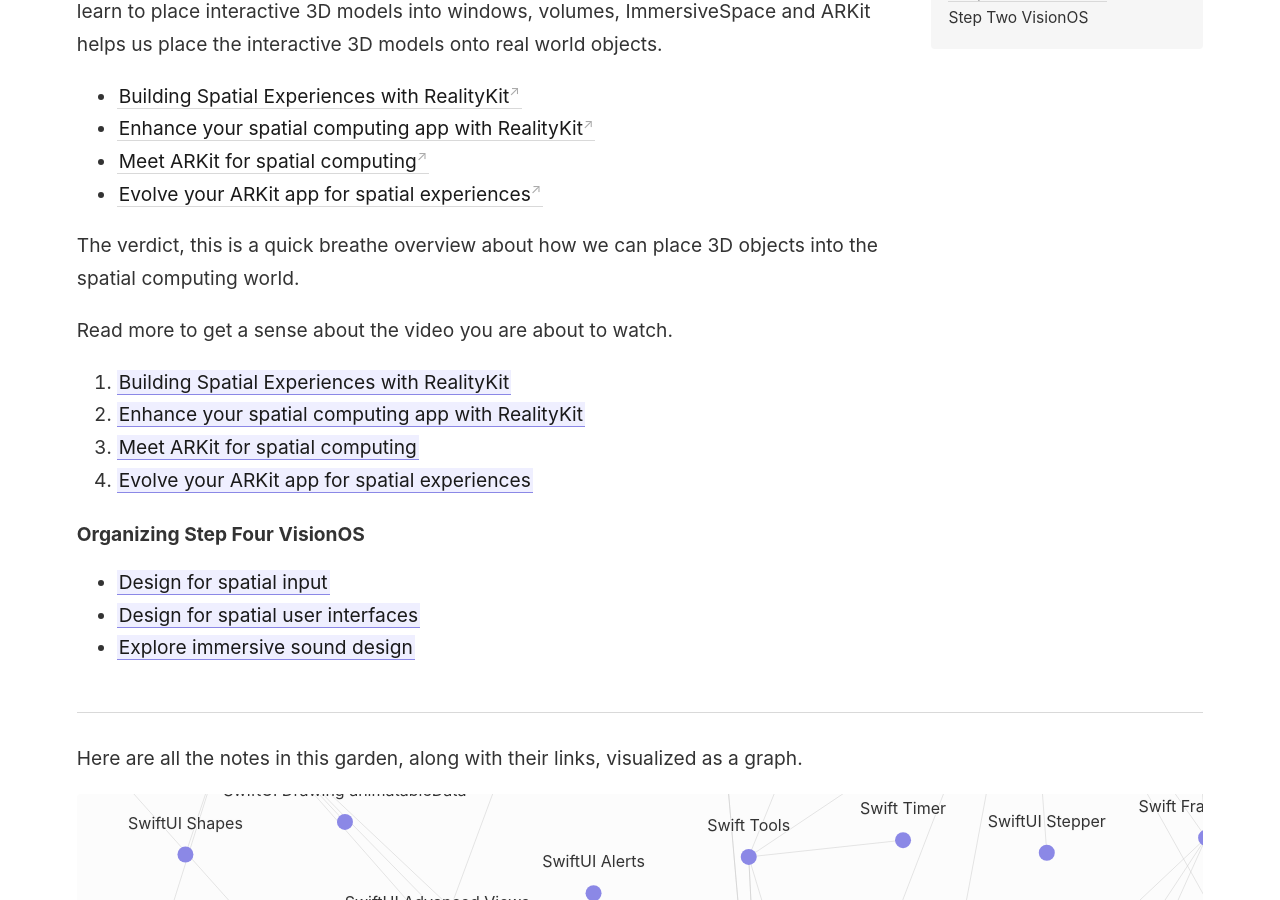
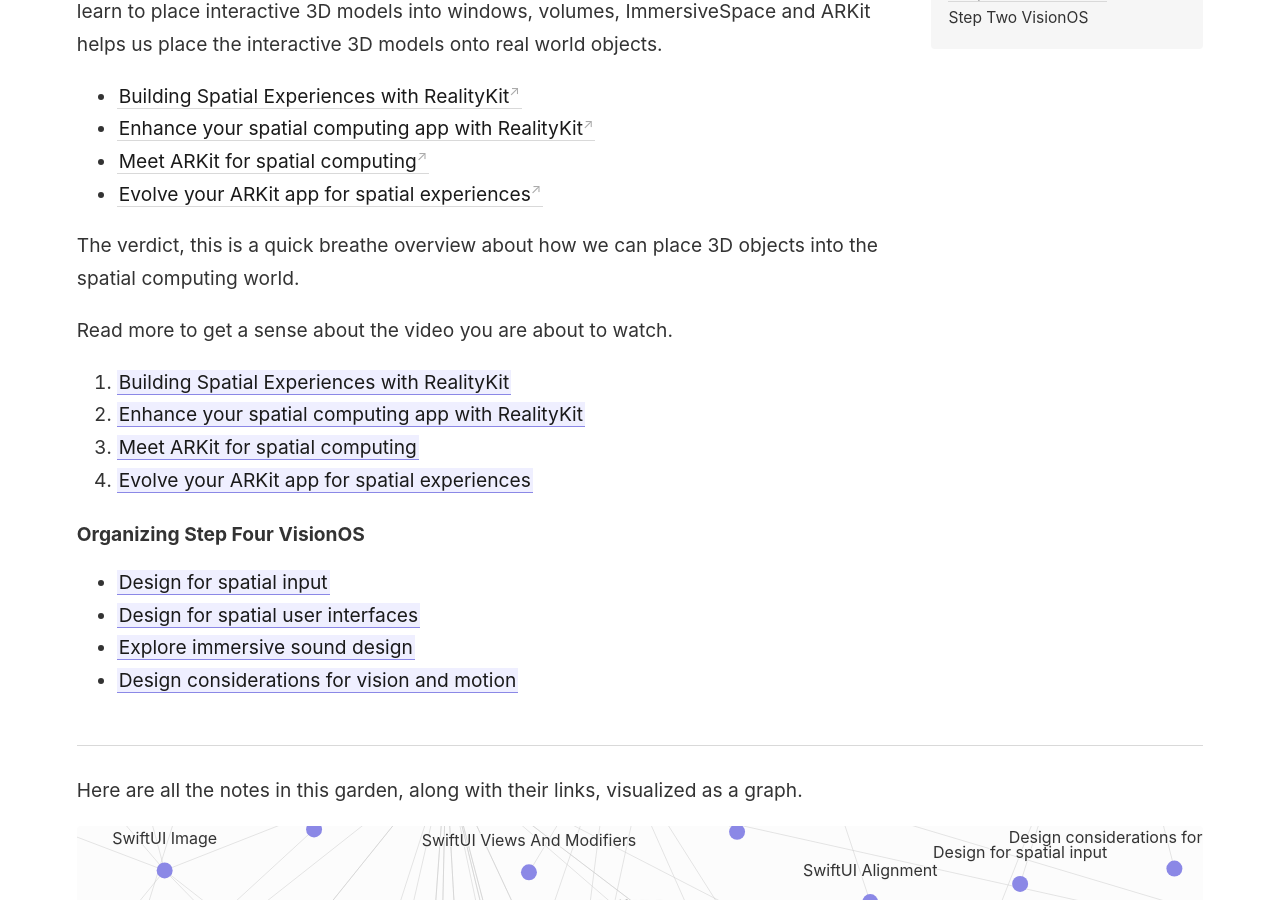
Before and after one commit to ahrchen/digital-garden-knowselfdaily, a Jekyll site: the page built from _notes/VisionOS/Step Three in VisionOS/Step Three VisionOS.md, in a window 1280 px wide and 900 px high, scrolled down 365 px. Built offline with Jekyll 4.4.1, drawn with Linux system fonts in a browser that asks for light colours; part of the change alters nothing that is shown; some of the changed text lies outside the part shown.

Commit message:
Design considerations for vision and motion

```diff
--- /dev/null
+++ b/_notes/VisionOS/Step Four in VisionOS/Design considerations for vision and motion.md
@@ -0,0 +1,112 @@
+---
+title: Design considerations for vision and motion
+---
+
+### [Design considerations for vision and motion](https://developer.apple.com/videos/play/wwdc2023/10078/)
+
+This video provides several key tips on good vision and motion. Design engaging immersive experiences for visionOS that respect the limitations of human vision and motion perception. We'll show you how you can use depth cues, contrast, focus, and motion to keep people comfortable as they enjoy your apps and games.
+
+
+#### Visual depth cues
+
+- Your content needs to give the viewer the right visual depth clues, as well-designed 3D content helps the brain to perceive depth
+    - Vision comfort requires agreement between the depth intended by you and the depth perceived by the viewer
+    - The brain relies on the eye muscles to converge the line of sight and fixate the eyes at the image depth to perceive a single image.
+        -  it needs correct visual depth cues to converge the eyes correctly
+        -  ![](https://www.wwdcnotes.com/images/notes/wwdc23/10078/Eyes_Converge.jpeg)
+- How to use image cues to maintain vision comfort
+    - Color perception helps us recognize familiar size cues from previous experiences.
+    - Blur gives a sense of depth
+    - The relative size of an image can be used to provide depth information. The larger is the closer.
+    - Gentle motion can help to figure out how far away you need to look.
+    - Missing visual depth cues can be added with a background, light and shadow, occlusion, and texture density
+- The more conflicting cues, suggest more vision discomfort
+    - Correct visual cues that can be confusing, like repeating patterns
+    - You can avoid double vision by using smaller pieces of the pattern or breaking up the pattern with another design
+    - ![](https://www.wwdcnotes.com/images/notes/wwdc23/10078/Patterns.jpeg)
+
+- Warning If you decide to create stereo video content manually, it is extremely important to have the correct depth cues and also the correct disparity for each eye
+- <img src="/assets/Manual_stereo_video_content_cues.png"/>
+
+
+#### Content parameters
+
+- Parameters that reduce effort
+
+    - Depth
+        - Content that requires the eyes to be fixed for a long time, like reading, is most comfortable when it is placed farther than arms-length distance
+        - Allow the content depth to be adjusted
+        - Reserve content closest to the viewer for momentary visual effort experiences or for inviting direct interaction
+        - Use visual cues, transparency/blur
+
+    - Size and contrast
+        - Content size and contrast should match the particular visual experience you are designing to allow for vision comfort For example:
+            - Higher contrast for reading text
+            - Lower contrast, transparency, or blur to redirect visual attention elsewhere
+            - Choose the right font size, window size, and depth for long reading. Doing this will make it easy to read without having to move your head or body
+            - ![](https://www.wwdcnotes.com/images/notes/wwdc23/10078/Font_Window_Size.png)
+        - When a large portion of the field of view is dark, slow down the transition to a bright scene to give time to the eye for brightness adaptation
+
+
+#### Eye effort
+
+- Minimize Eye Comfort
+    - Position
+        - It's most comfortable for people to look downwards or left and right
+        - Upward and diagonal eye rotation takes the most eye-muscle effort
+        - ![](https://www.wwdcnotes.com/images/notes/wwdc23/10078/Eye_Effort.jpeg)
+
+    - Reading
+        - Content requiring extended reading or elongated target fixations should be placed towards the center and slightly below line of sight
+
+    - Reduce eye rotation
+        - Center the objects
+        - Minimize time needed for eye rotation
+        - Design for natural breaks in your experience to allow the person's eyes to rest
+
+#### Motion of virtual objects
+
+- You might feel motion discomfort like dizziness or an upset stomach when the visual system information doesn't match the vestibular system
+
+    - Note > Well-designed content enables the brain to perceive the world as stationary
+        - Providing a sense of stability
+
+- When virtual objects, cover a large part of the field of view and move, the viewer's brain might interpret the visual motion of the objects as if the viewer themself is moving
+    - This upsets the vestibular system, because you feel like you are moving visually, but the vestibular system does not.
+    - Resolve by making the objects semitransparent when they move, so the passthrough content is clearly visible during the motion
+
+#### Head-locked content
+
+**Warning** When possible, avoid content that is anchored to the user's head
+
+- If head-locked views are necessary:
+    - Consider using a smaller window near the center of the view and farther away from the person
+    - Use a lazy-follow animation
+
+#### Motion in window
+
+- When a window's content moves, the viewer's brain might think that the viewer themself is moving
+    - Be mindful about camera motions
+        - Keep the content horizon aligned with the real horizon
+    - Take note of the focus of expansion: the middle of the screen
+    - ![](https://www.wwdcnotes.com/images/notes/wwdc23/10078/Focus_Expansion.jpeg)
+        - Move the camera in a way that the motion of the focus of expansion is slow and predictable
+        - Keep the focus of expansion within the field of view
+            - Avoid fast turns or pure rotational motion. This moves the focus of expansion outside of field of view
+    - Keep objects small and at a larger distance for comfort
+    -  <img src="/assets/Motion_Consideration_Use_Small_Objects.png"/>
+    - Use plain textures and low luminous to reduce motion
+    -  <img src="/assets/Motion_Considerations_Use_Plain_Texture.png"/>
+
+
+#### Oscillating motion
+
+- Avoid oscillations in general, and in particular those with frequencies around 0.2 Hz (1 oscillation every 5 seconds)
+- Keep the amplitude of the motion low and make the content semitransparent
+- Note It's always a good idea to provide an oscillation-free alternative through the Reduce Motion accessibility setting
+
+#### Key Takeaways For Motion
+- Provide a sense of stability
+- Avoid head-locked content
+- Be gentle with camera motion
+- Avoid oscillations
--- a/_notes/VisionOS/Step Three in VisionOS/Step Three VisionOS.md
+++ b/_notes/VisionOS/Step Three in VisionOS/Step Three VisionOS.md
@@ -23,3 +23,4 @@ Read more to get a sense about the video you are about to watch.
 - [[Design for spatial input]]
 - [[Design for spatial user interfaces]]
 - [[Explore immersive sound design]]
+- [[Design considerations for vision and motion]]
```
Also changed, not shown: assets/Manual_stereo_video_content_cues.png (added), assets/Motion_Consideration_Use_Small_Objects.png (added), assets/Motion_Considerations_Use_Plain_Texture.png (added), 2 other files.
